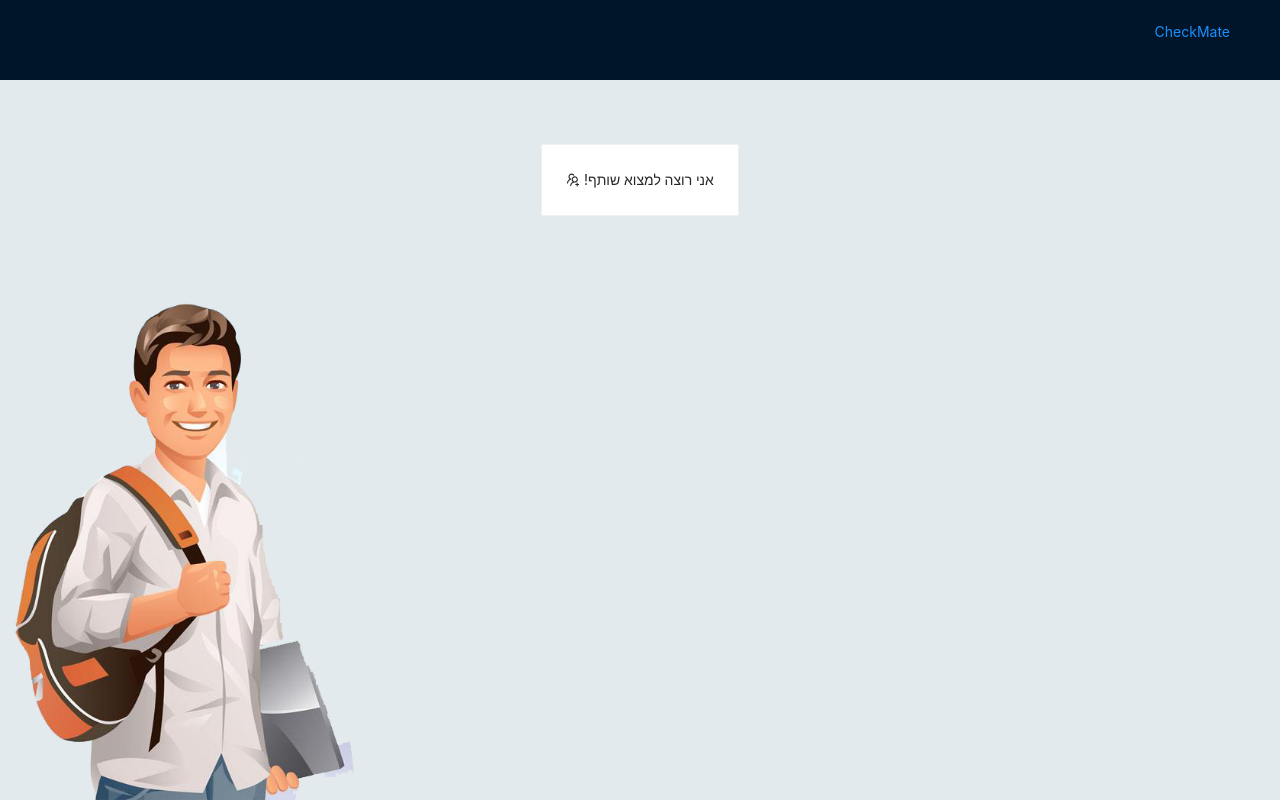
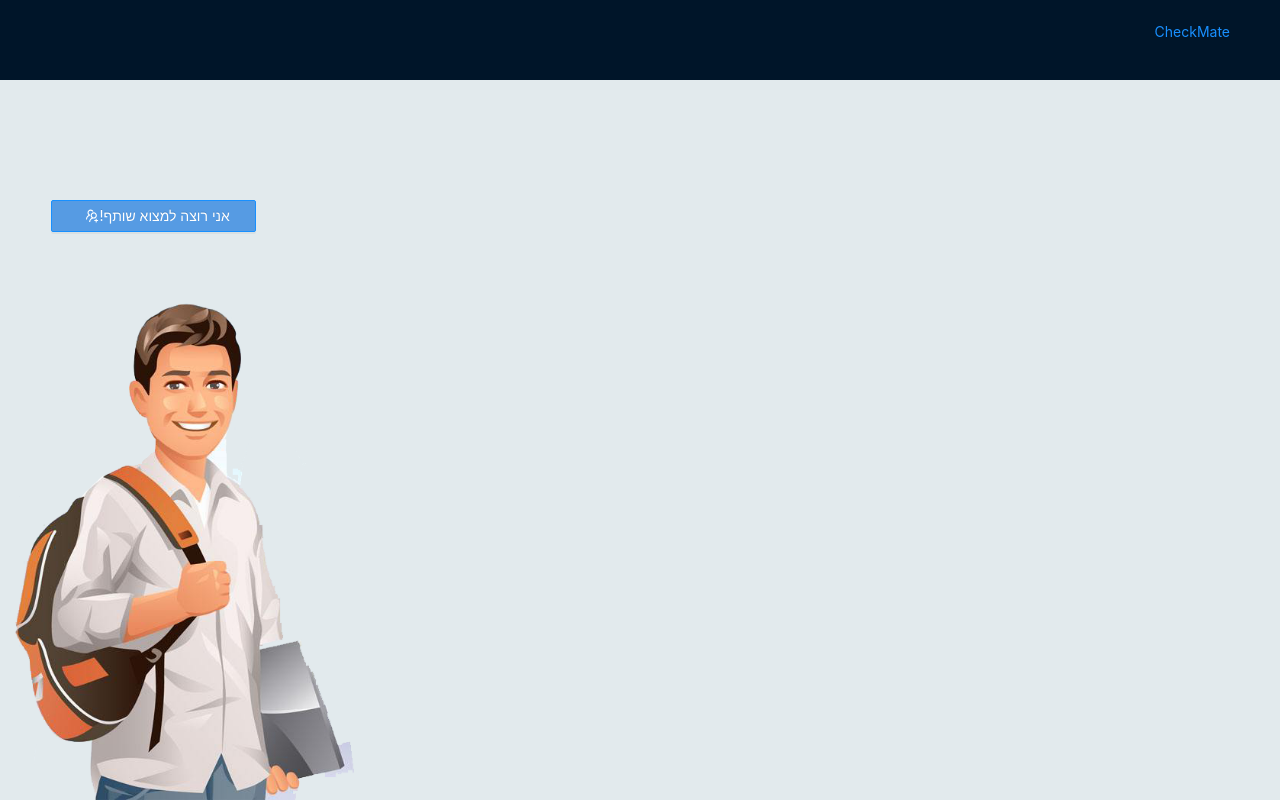
Before and after one commit to saifun/check_mate, a React (Create React App) app in the folder src/frontend/web/: page /homepage in a window 1280 px wide. Built offline with nearby package versions, Linux system fonts and the light colour scheme.

Commit message:
Added find a partner button

```diff
--- a/src/frontend/web/src/homepage/Homepage.js
+++ b/src/frontend/web/src/homepage/Homepage.js
@@ -1,20 +1,20 @@
-import React from "react";
-import { Card } from 'antd';
-import {UsergroupAddOutlined} from '@ant-design/icons';
+import React from 'react';
+import { Button, Card } from 'antd';
+import { UsergroupAddOutlined } from '@ant-design/icons';
 
 import './homepage.scss';
 
 const Homepage = () => {
-    const chooseRandomImage = () =>
-        Math.floor(Math.random() * 2) === 0 ? '/images/male-stud.png' : '/images/female-stud.png' ;
+    const chooseRandomImage = () => (Math.floor(Math.random() * 2) === 0 ? '/images/male-stud.png' : '/images/female-stud.png');
 
     return (
         <div className="homepage-container">
-            <div className="data-container">
+            <div className="partner-request">
+                <Button type="primary" className="find-a-partner-button">
+                    אני רוצה למצוא שותף!
+                    <UsergroupAddOutlined />
+                </Button>
                 <img src={chooseRandomImage()} alt="Students" className="find-mate-image" />
-                <Card className="user-options-card">
-                    אני רוצה למצוא שותף! <UsergroupAddOutlined />
-                </Card>
             </div>
         </div>
     );
--- a/src/frontend/web/src/homepage/homepage.scss
+++ b/src/frontend/web/src/homepage/homepage.scss
@@ -3,11 +3,18 @@
   height: 90vh;
 }
 
-.data-container {
+.partner-request {
+  position: absolute;
+  left: 0;
+  bottom: 0;
+  width: 20vw;
+  height: 75vh;
   display: flex;
-  align-items: center;
-  justify-content: center;
-  padding: 5%;
+  flex-direction: column;
+
+  .find-a-partner-button {
+    background-color: var(--sea-blue);
+    max-width: 80%;
   }
 
   .find-mate-image {
@@ -15,7 +22,9 @@
     position: absolute;
     left: 0;
     bottom: 0;
+
     &:hover {
       cursor: pointer;
     }
   }
+}
```
Lines whose indentation alone changed are shown as unchanged.
